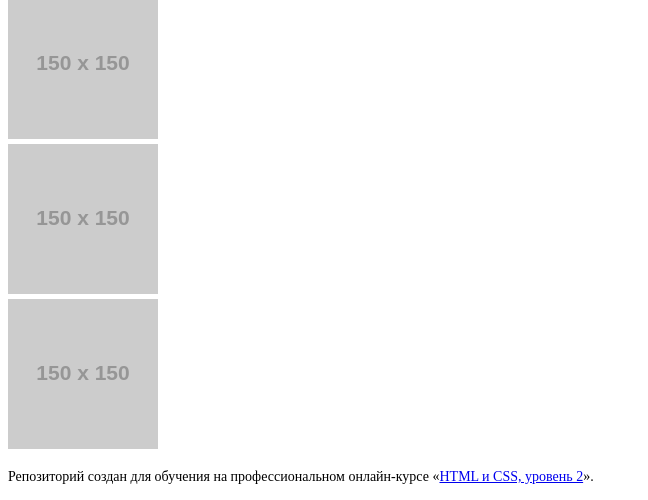
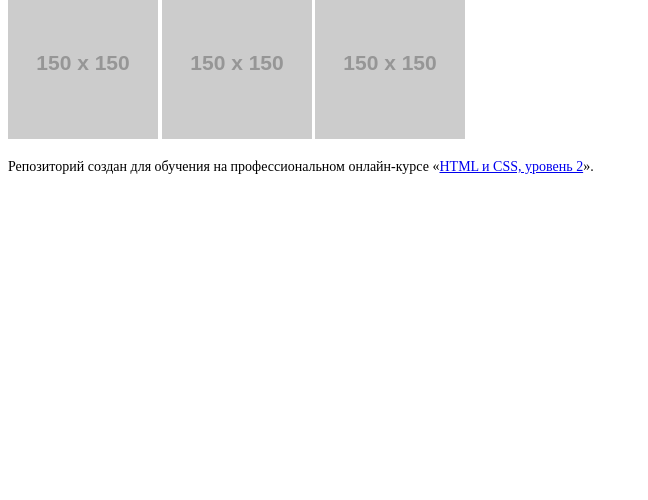
Before and after one commit to SergeyKurshin/cat-site-main, a website: page source/catalog.html in a window 1280 px wide. Shown: the part 3445-3945 px from the top of the page, without its empty margins (0-648 px from the left). After the commit the page ends 3635 px from the top, so only its background shows below. Drawn offline with nearby package versions, Linux system fonts and the light colour scheme; files that its build step writes are made by us from their sources; placeholder pictures from the web are drawn by us; a web font is replaced by a local one.

Commit message:
Удаление закрытых тегов </a> и перемещение img для social

```diff
--- a/source/catalog.html
+++ b/source/catalog.html
@@ -20,7 +20,6 @@
       </div>
     </div>
     <div class="header__menu-button">☰</div>
-    </div>
   </header>
 
   <main>
@@ -246,21 +245,12 @@
       <img src="/source/img/logo-mobile-cat-text.svg" alt="Logotype" width="100" height="100">
     </div>
     <div class="social footer__social">
-      <a href="#" class="social__link"></a>
-      <div class="social__icon">
-        <img src="https://via.placeholder.com/150x150" width="150" height="150" alt="">
-      </div>
-      </a>
-      <a href="#" class="social__link"></a>
-      <div class="social__icon">
-        <img src="https://via.placeholder.com/150x150" width="150" height="150" alt="">
-      </div>
-      </a>
-      <a href="#" class="social__link"></a>
-      <div class="social__icon">
-        <img src="https://via.placeholder.com/150x150" width="150" height="150" alt="">
-      </div>
-      </a>
+      <a href="#" class="social__link"><img class="social__icon" src="https://via.placeholder.com/150x150" width="150"
+          height="150" alt=""></a>
+      <a href="#" class="social__link"><img class="social__icon" src="https://via.placeholder.com/150x150" width="150"
+          height="150" alt=""></a>
+      <a href="#" class="social__link"><img class="social__icon" src="https://via.placeholder.com/150x150" width="150"
+          height="150" alt=""></a>
     </div>
     <p>Репозиторий создан для обучения на профессиональном онлайн‑курсе «<a
         href="https://htmlacademy.ru/intensive/adaptive">HTML и CSS, уровень 2</a>».</p>
```
Also changed, not shown: source/form.html (+6 -16 lines), source/index.html (+6 -16 lines).
